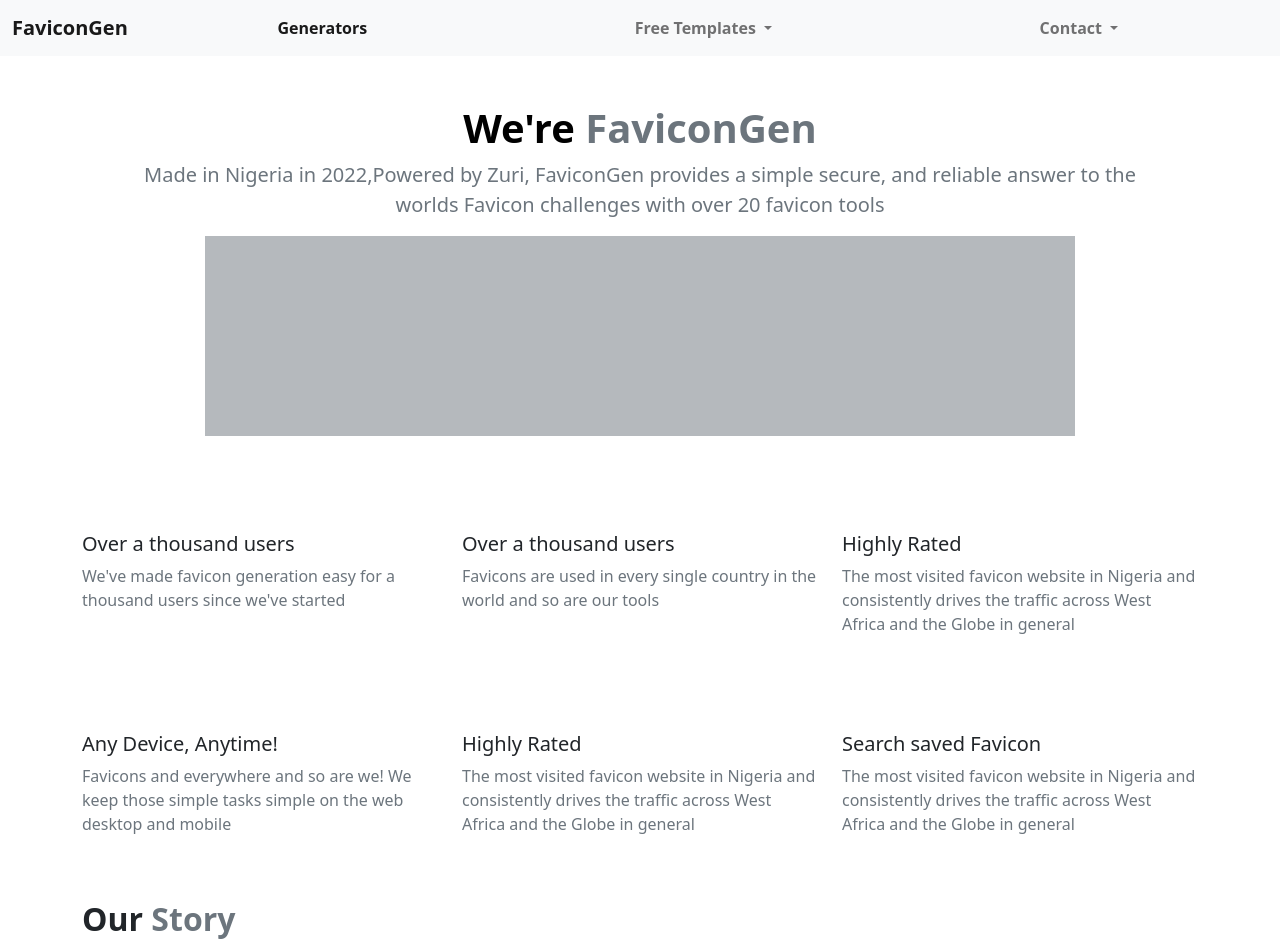
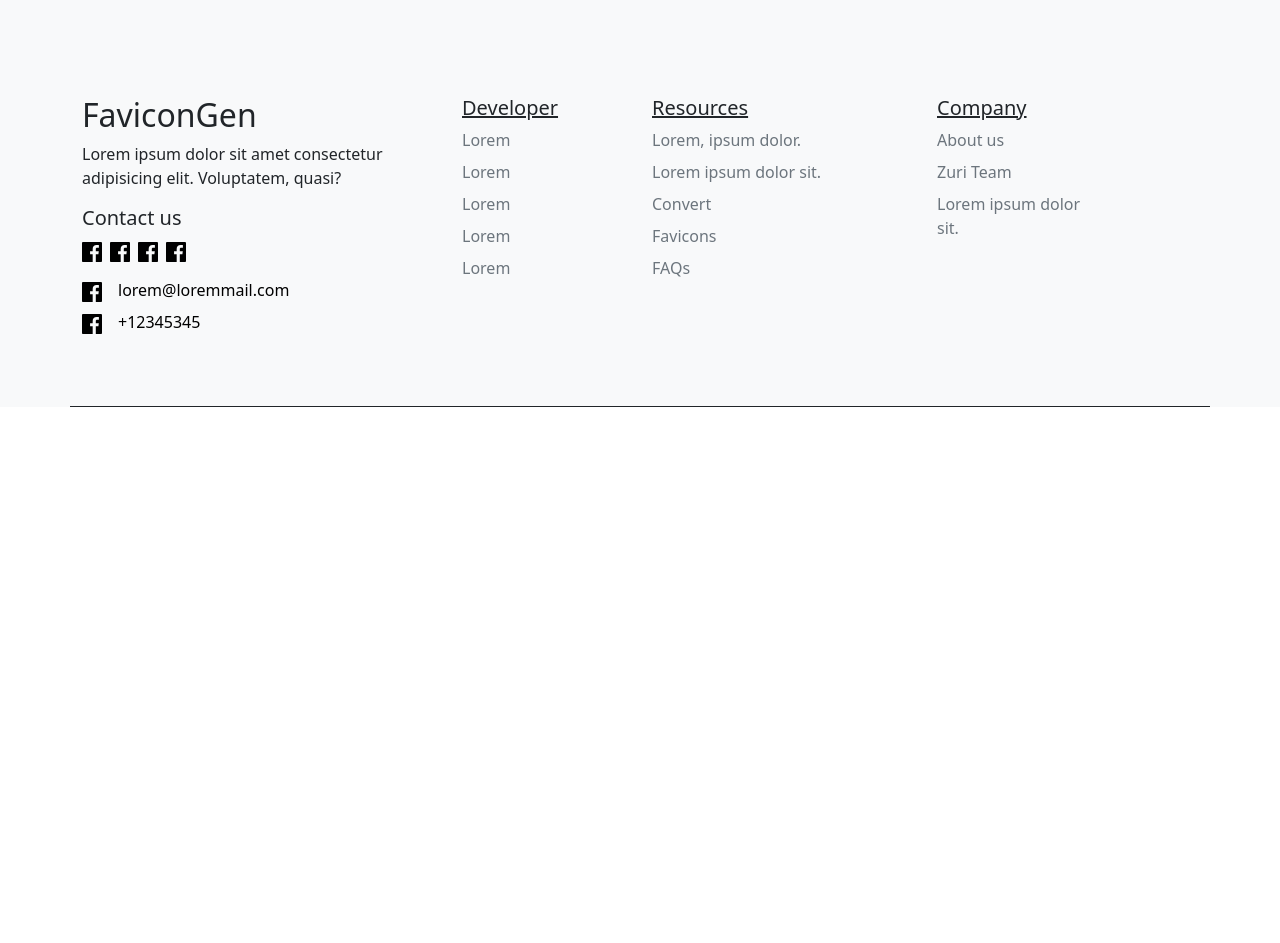
Before and after one commit to Charlesyomi/p-l, a plain HTML site: page index.html in a window 1280 px wide. Shown: the top 943 px of the page. After the commit the page ends 800 px from the top, so only its background shows below. Drawn offline with nearby package versions, Linux system fonts and the light colour scheme.

Commit message:
added sitewide footer

```diff
--- a/index.html
+++ b/index.html
@@ -5,148 +5,153 @@
     <meta http-equiv="X-UA-Compatible" content="IE=edge">
     <meta name="viewport" content="width=device-width, initial-scale=1.0">
     <link href="https://cdn.jsdelivr.net/npm/bootstrap@5.2.0/dist/css/bootstrap.min.css" rel="stylesheet" integrity="sha384-gH2yIJqKdNHPEq0n4Mqa/HGKIhSkIHeL5AyhkYV8i59U5AR6csBvApHHNl/vI1Bx" crossorigin="anonymous">
-    <title>About us</title>
+    <title>Document</title>
 </head>
 <body>
-<!-- navbar starts -->
-    <nav class="navbar bg-light fw-semibold navbar-expand-md">
-        <div class="container-fluid">
-          <a class="navbar-brand" href="#">FaviconGen</a>
-          <button class="navbar-toggler" type="button" data-bs-toggle="offcanvas" data-bs-target="#offcanvasNavbar" aria-controls="offcanvasNavbar">
-            <span class="navbar-toggler-icon"></span>
-          </button>
-          <div class="offcanvas offcanvas-end w-50" tabindex="-1" id="offcanvasNavbar" aria-labelledby="offcanvasNavbarLabel">
-            <div class="offcanvas-header">
-              <!-- <h5 class="offcanvas-title" id="offcanvasNavbarLabel"></h5> -->
-              <button type="button" class="btn-close" data-bs-dismiss="offcanvas" aria-label="Close"></button>
-            </div>
-            <div class="offcanvas-body">
-              <ul class="navbar-nav justify-content-end flex-grow-1 pe-3 justify-content-md-around">
-                <li class="nav-item">
-                  <a class="nav-link active" aria-current="page" href="#">Generators</a>
-                </li>
-                <!-- <li class="nav-item">
-                  <a class="nav-link" href="#">Free Templates</a>
-                </li> -->
-                <li class="nav-item dropdown">
-                  <a class="nav-link dropdown-toggle" href="#" role="button" data-bs-toggle="dropdown" aria-expanded="false">
-                    Free Templates
-                  </a>
-                  <ul class="dropdown-menu">
-                    <li><a class="dropdown-item" href="#">item 1</a></li>
-                    <li><a class="dropdown-item" href="#">item 2</a></li>
-                    <li><a class="dropdown-item" href="#">item 3</a></li>
-                    <li><a class="dropdown-item" href="#">item 4</a></li>
-                    <li><a class="dropdown-item" href="#">item 5</a></li>
-                    <li>
-                      <hr class="dropdown-divider">
-                    </li>
-                    <li><a class="dropdown-item" href="#">last item</a></li>
-                  </ul>
+    <div class=" bg-light">
+        <footer class="container my-5 mx-auto" id="global-footer">
+            <div class="py-5 row gy-5 border-bottom border-dark">
+                <div class="col-12 col-md-4">
+                    <!-- footer header -->
+                    <header class="mb-4 mb-md-0">
+                    <h2>FaviconGen</h2>
+                    <p class="">Lorem ipsum dolor sit amet consectetur adipisicing elit. Voluptatem, quasi?</p>
+                    </header>
+
+                    <!-- contact us -->
+                    <div class="d-none d-md-block">
+                        <div>
+                            <h5 class="">Contact us</h5>
+                            <div>
+                                <ul class="list-unstyled list-inline-item d-inline-flex" role="list">
+
+                                    <!-- contact us --facebook -->
+                                    <li class="nav-item"><a class="nav-link" href="/">
+                                            <img class="me-2" src="./icon-facebook.svg" width="20" height="20" alt aria-hidden="true" />
+                                            <span class="visually-hidden">Favicon facebook page</span></a>
                                     </li>
 
-                <li class="nav-item dropdown">
-                    <a class="nav-link dropdown-toggle" href="#" role="button" data-bs-toggle="dropdown" aria-expanded="false">
-                      Contact
-                    </a>
-                    <ul class="dropdown-menu">
-                      <li><a class="dropdown-item" href="#">contact 1</a></li>
-                      <li><a class="dropdown-item" href="#">contact 2</a></li>
-                      <!-- <li><a class="dropdown-item" href="#">item 3</a></li>
-                      <li><a class="dropdown-item" href="#">item 4</a></li>
-                      <li><a class="dropdown-item" href="#">item 5</a></li> -->
-                      <!-- <li>
-                        <hr class="dropdown-divider">
+                                    <!-- contact us --github -->
+                                    <li class="nav-item"><a class="nav-link me-2" href="/">
+                                            <img class="" src="./icon-facebook.svg" width="20" height="20" alt aria-hidden="true" />
+                                            <span class="visually-hidden">Favicon github page</span></a>
                                     </li>
-                      <li><a class="dropdown-item" href="#">last item</a></li> -->
-                    </ul>
+
+                                    <!-- contact us --twitter -->
+                                    <li class="nav-item"><a class="nav-link me-2" href="/">
+                                            <img class="" src="./icon-facebook.svg" width="20" height="20" alt aria-hidden="true" />
+                                            <span class="visually-hidden">Favicon twitter page</span></a>
+                                    </li>
+                                    <li class="nav-item"><a class="nav-link me-2" href="/">
+                                        <img class="" src="./icon-facebook.svg" width="20" height="20" alt aria-hidden="true" />
+                                        <span class="visually-hidden">Favicon instagram page</span></a>
                                     </li>
                                 </ul>
-
                             </div>
                         </div>
+                        <ul class="list-unstyled list-inline-item d-flex flex-column" role="list">
+
+                            <!-- contact us --email -->
+                            <li class="nav-item mb-2">
+                                <a class="nav-link" href="mailto:">
+                                    <img class="me-3" src="./icon-facebook.svg" width="20" height="20" alt aria-hidden="true" /><span class="text-black">lorem@loremmail.com</span>
+                                    <span class="visually-hidden">FaviconGen email account</span>
+                                </a>
+                            </li>
+
+                            <!-- contact us --telephone -->
+                            <li class="nav-item mb-2">
+                                <a class="nav-link" href="tel:+">
+                                    <img class="me-3" src="./icon-facebook.svg" width="20" height="20" alt aria-hidden="true" /><span class="text-black">+12345345</span>
+                                    <span class="visually-hidden">FaviconGen telephone</span>
+                                </a>
+                            </li>
+                        </ul>
                     </div>
-      </nav>
+                </div>
 
-<!-- navbar ends -->
+                <!--our developers -->
+                <div class="col-6 col-md-2">
+                    <h5 class="text-decoration-underline">Developer</h5>
+                    <ul class="nav flex-column">
+                      <li class="nav-item mb-2"><a href="#" class="nav-link p-0 text-muted">Lorem</a></li>
+                      <li class="nav-item mb-2"><a href="#" class="nav-link p-0 text-muted">Lorem</a></li>
+                      <li class="nav-item mb-2"><a href="#" class="nav-link p-0 text-muted">Lorem</a></li>
+                      <li class="nav-item mb-2"><a href="#" class="nav-link p-0 text-muted">Lorem</a></li>
+                      <li class="nav-item mb-2"><a href="#" class="nav-link p-0 text-muted">Lorem</a></li>
+                    </ul>
+                </div>
 
-      <section class="mb-5">
-          <div class="container p-5 text-center text-secondary">
-              <h1 class="fw-semibold"><span class="text-black">We're</span> FaviconGen</h1>
-              <p class="lead">Made in Nigeria in 2022,Powered by Zuri, FaviconGen provides a simple secure, and reliable answer to the worlds Favicon challenges with over 20 favicon tools</p>
+                <!--our resources  -->
+                <div class="col-6 col-md-3 ">
+                    <h5 class="text-decoration-underline">Resources</h5>
+                    <ul class="nav flex-column">
+                      <li class="nav-item mb-2"><a href="#" class="nav-link p-0 text-muted">Lorem, ipsum dolor.</a></li>
+                      <li class="nav-item mb-2"><a href="#" class="nav-link p-0 text-muted">Lorem ipsum dolor sit.</a></li>
+                      <li class="nav-item mb-2"><a href="#" class="nav-link p-0 text-muted">Convert</a></li>
+                      <li class="nav-item mb-2"><a href="#" class="nav-link p-0 text-muted">Favicons</a></li>
+                      <li class="nav-item mb-2"><a href="#" class="nav-link p-0 text-muted">FAQs</a></li>
+                    </ul>
+                </div>
 
-              <div class="placeholder col-12 col-sm-10" style="height: 200px;"></div>
+                <!-- our company -->
+                <div class="col-6 col-md-2">
+                    <h5 class="text-decoration-underline">Company</h5>
+                    <ul class="nav flex-column">
+                      <li class="nav-item mb-2"><a href="#" class="nav-link p-0 text-muted">About us</a></li>
+                      <li class="nav-item mb-2"><a href="#" class="nav-link p-0 text-muted">Zuri Team</a></li>
+                      <li class="nav-item mb-2"><a href="#" class="nav-link p-0 text-muted">Lorem ipsum dolor sit.</a></li>
+                    </ul>
                 </div>
+
+                <!-- empty grid column for spacing -->
+                <div class="d-none d-md-block col-1"></div>
 
 
 
-      </section>
-
-
-      <!-- Site Stats Section -->
-      <section class=" my-5">
-          <div class="container">
-
-            <div class="row text-center text-sm-start" style="grid-row-gap: 5rem;">
-                <div class="col-12 col-sm-6 col-md-4">
-                    <div class="placeholder mb-2 col-6 d-sm-none" style="height: 100px;"></div>
-                    <header>
-                        <h5>Over a thousand users </h5>
-                    </header>
-                    <p class="text-secondary">We've made favicon generation easy for a thousand users since we've started</p>
-                </div>
-                <div class="col col-12 col-sm-6 col-md-4">
-                    <div class="placeholder mb-2 col-6 d-sm-none" style="height: 100px;"></div>
-                    <header>
-                        <h5>Over a thousand users </h5>
-                    </header>
-                    <p class="text-secondary">Favicons are used in every single country in the world and so are our tools</p>
-                </div>
-                <div class="col col-12 col-sm-6 col-md-4">
-                    <div class="placeholder mb-2 col-6 d-sm-none" style="height: 100px;"></div>
-                    <header>
-                        <h5>Highly Rated</h5>
-                    </header>
-                    <p class="text-secondary">The most visited favicon website in Nigeria and consistently drives the traffic across West Africa and the Globe in general</p>
-                </div>
-                <div class="col-12 col-sm-6 col-md-4">
-                    <div class="placeholder mb-2 col-6 d-sm-none" style="height: 100px;"></div>
-                    <header>
-                        <h5>Any Device, Anytime!</h5>
-                    </header>
-                    <p class="text-secondary">Favicons and everywhere and so are we! We keep those simple tasks simple on the web desktop and mobile</p>
-                </div>
-                <div class="col col-12 col-sm-6 col-md-4">
-                    <div class="placeholder mb-2 col-6 d-sm-none" style="height: 100px;"></div>
-                    <header>
-                        <h5>Highly Rated</h5>
-                    </header>
-                    <p class="text-secondary">The most visited favicon website in Nigeria and consistently drives the traffic across West Africa and the Globe in general</p>
-                </div>
-                <div class="col col-12 col-sm-6 col-md-4">
-                    <div class="placeholder mb-2 col-6 d-sm-none" style="height: 100px;"></div>
-                    <header>
-                        <h5>Search saved Favicon</h5>
-                    </header>
-                    <p class="text-secondary">The most visited favicon website in Nigeria and consistently drives the traffic across West Africa and the Globe in general</p>
+                    <!-- contact us -->
+                    <div class="col-6 d-md-none">
+                        <div>
+                            <h5 class="">Contact us</h5>
+                            <div>
+                                <ul class="list-unstyled list-inline-item d-inline-flex" role="list">
+                                    <li class="nav-item"><a class="nav-link" href="/">
+                                            <img class="me-2" src="./icon-facebook.svg" width="20" height="20" alt aria-hidden="true" />
+                                            <span class="visually-hidden">Favicon facebook page</span></a>
+                                    </li>
+                                    <li class="nav-item"><a class="nav-link me-2" href="/">
+                                            <img class="" src="./icon-facebook.svg" width="20" height="20" alt aria-hidden="true" />
+                                            <span class="visually-hidden">Favicon github page</span></a>
+                                    </li>
+                                    <li class="nav-item"><a class="nav-link me-2" href="/">
+                                            <img class="" src="./icon-facebook.svg" width="20" height="20" alt aria-hidden="true" />
+                                            <span class="visually-hidden">Favicon twitter page</span></a>
+                                    </li>
+                                    <li class="nav-item"><a class="nav-link me-2" href="/">
+                                        <img class="" src="./icon-facebook.svg" width="20" height="20" alt aria-hidden="true" />
+                                        <span class="visually-hidden">Favicon instagram page</span></a>
+                                    </li>
+                                </ul>
                             </div>
                         </div>
+                        <ul class="list-unstyled list-inline-item d-flex flex-column" role="list">
+                            <li class="nav-item mb-2">
+                                <a class="nav-link" href="mailto:">
+                                    <img class="me-3" src="./icon-facebook.svg" width="20" height="20" alt aria-hidden="true" /><span class="text-black">lorem@loremmail.com</span>
+                                    <span class="visually-hidden">FaviconGen email account</span>
+                                </a>
+                            </li>
+                            <li class="nav-item mb-2">
+                                <a class="nav-link" href="tel:+">
+                                    <img class="me-3" src="./icon-facebook.svg" width="20" height="20" alt aria-hidden="true" /><span class="text-black">+12345345</span>
+                                    <span class="visually-hidden">FaviconGen telephone</span>
+                                </a>
+                            </li>
+                        </ul>
             </div>
-      </section>
 
-      <!-- Our Story -->
-      <section class="container my-5">
-          <div class=" col-md-4"> <!--ms-md-4-->
-              <h2 class="text-capitalize text-center text-sm-start fw-bold">our <span class="text-secondary">story</span></h2>
-              <p>The most visited favicon website in Nigeria and consistently drives the traffic across West Africa and the Globe in general.The most visited favicon website in Nigeria and consistently drives the traffic across West Africa and the Globe in general</p>
+            <!-- copywright statement -->
+        </footer>
     </div>
-      </section>
-
-
-
-
-
-
-    <script src="https://cdn.jsdelivr.net/npm/bootstrap@5.2.0/dist/js/bootstrap.bundle.min.js" integrity="sha384-A3rJD856KowSb7dwlZdYEkO39Gagi7vIsF0jrRAoQmDKKtQBHUuLZ9AsSv4jD4Xa" crossorigin="anonymous"></script>
 </body>
 </html>
```
Also changed, not shown: about.html (added, +152 -0 lines), icon-facebook.svg (added). Lines whose indentation alone changed are shown as unchanged.
